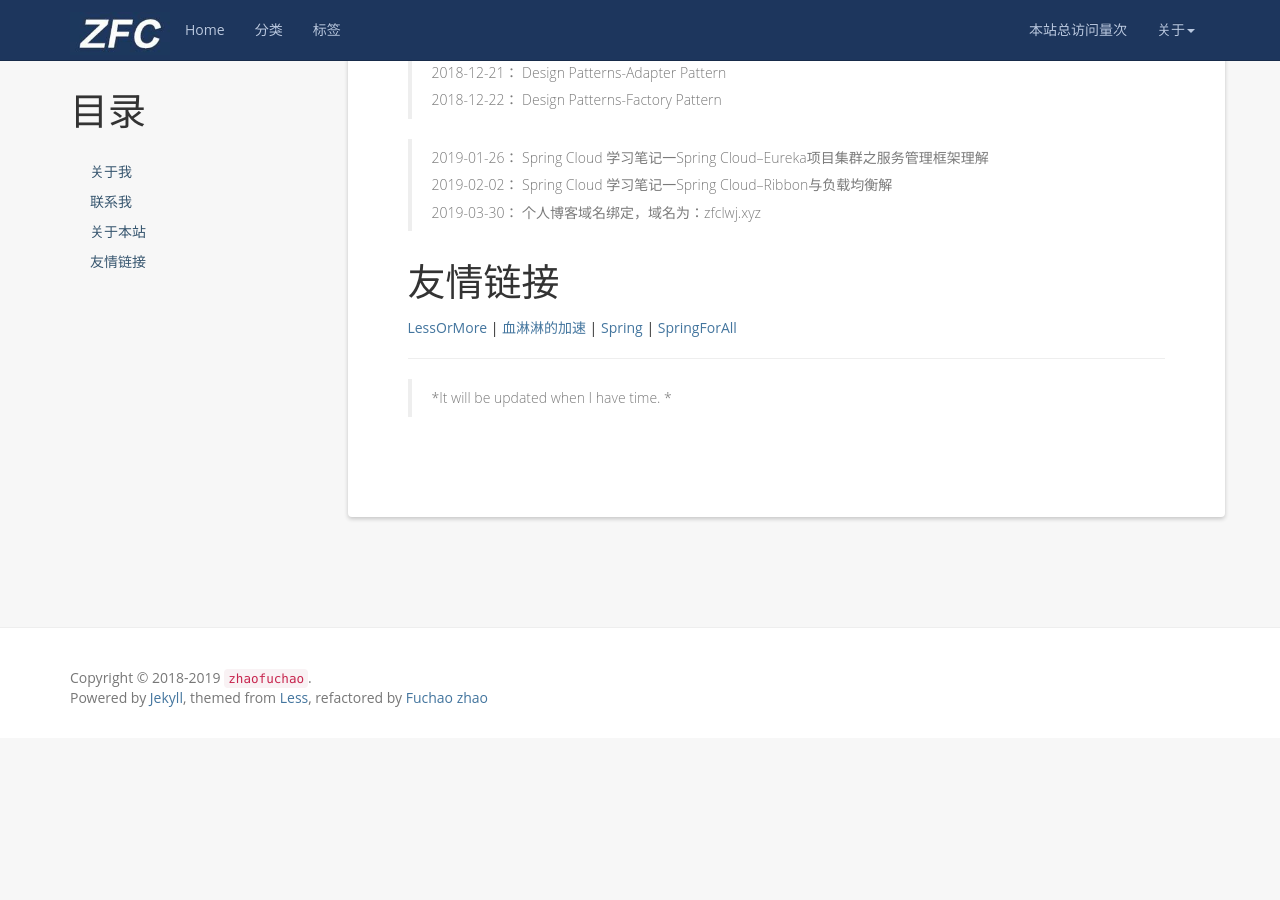
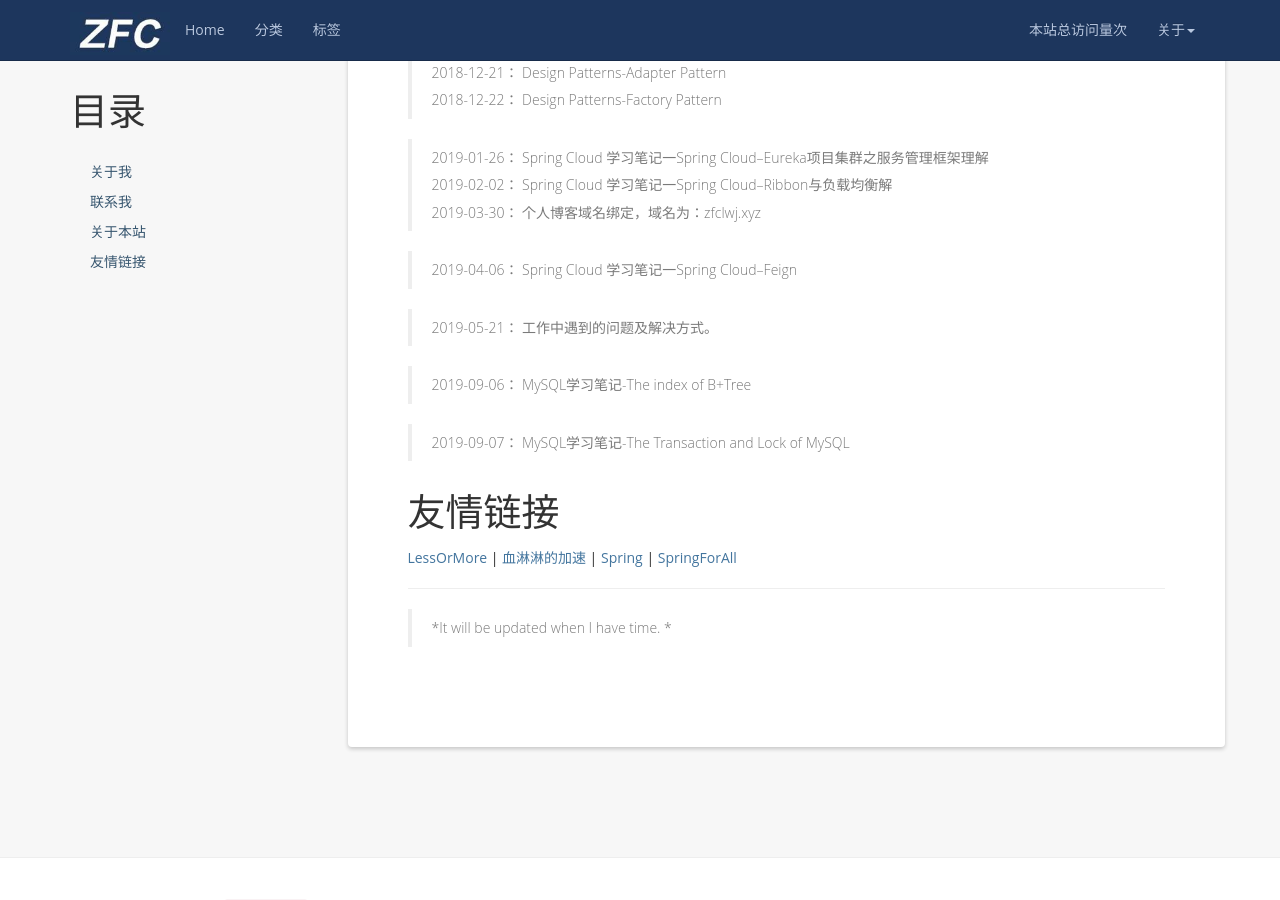
Before and after one commit to ZFCC/ZFCC.github.io, a Jekyll site: the page built from about.md, in a window 1280 px wide and 900 px high, scrolled down 1178 px. Built offline with Jekyll 4.4.1, drawn with Linux system fonts in a browser that asks for light colours; nearby versions of some CDN libraries; a script that is not in the unit is left out; comment, search, counter and statistics services are not loaded; before the commit the page ends 1916 px from its top, so only the background shows below that.

Commit message:
about me

```diff
--- a/about.md
+++ b/about.md
@@ -62,6 +62,18 @@ permalink: /about/
 >
 >2019-03-30： 个人博客域名绑定，域名为：zfclwj.xyz
 
+>
+>2019-04-06： Spring Cloud 学习笔记一Spring Cloud--Feign
+
+>
+>2019-05-21： 工作中遇到的问题及解决方式。
+
+>
+>2019-09-06：  MySQL学习笔记-The index of B+Tree
+
+>
+>2019-09-07：  MySQL学习笔记-The Transaction and Lock of MySQL
+
 # 友情链接
 
 [LessOrMore ](http://www.hifreud.com/LessOrMore/)\| [血淋淋的加速](https://me.csdn.net/qq_31822385) \|  [Spring](https://start.spring.io/) \|  [SpringForAll](https://github.com/SpringForAll)
```
